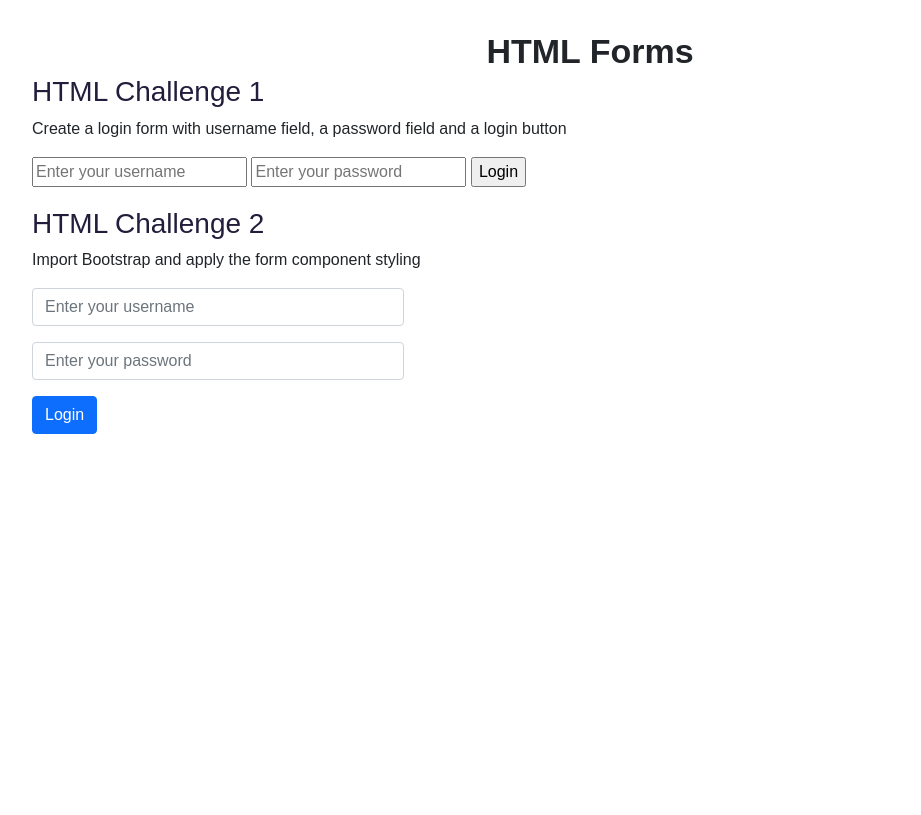
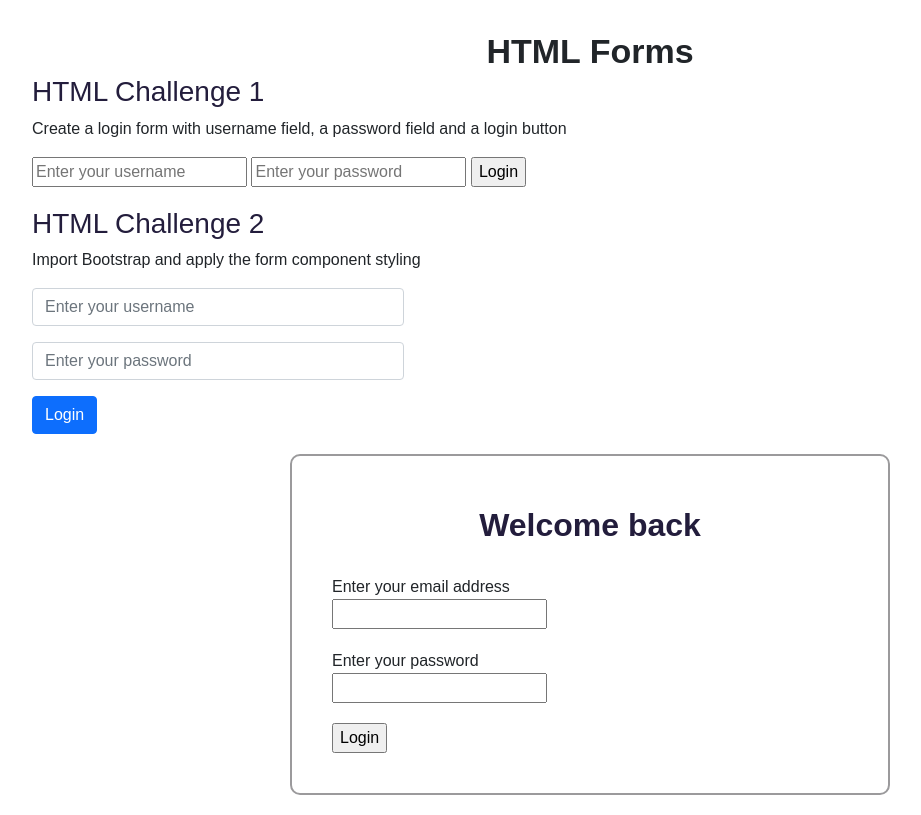
Before and after one commit to roberta-munive/she_codes_plus, a website built with Parcel: page week_2/lesson_8/index.html in a window 1280 px wide. Shown: the part 79-894 px from the top of the page, without its empty margins (50-971 px from the left). Before the commit the page ends 800 px from the top, so only its background shows below. Built offline with nearby package versions, Linux system fonts and the light colour scheme.

Commit message:
updated solutions to multiple homework exercises

```diff
--- a/weather_watch_app/css/style.css
+++ b/weather_watch_app/css/style.css
@@ -1,5 +1,4 @@
 body {
-  font-family: "Balsamiq Sans", sans-serif;
   font-family: "Roboto", sans-serif;
   background: linear-gradient(to top, #09203f 0%, #537895 100%);
 }
--- a/week_2/lesson_8/index.html
+++ b/week_2/lesson_8/index.html
@@ -9,6 +9,30 @@
       integrity="sha384-EVSTQN3/azprG1Anm3QDgpJLIm9Nao0Yz1ztcQTwFspd3yD65VohhpuuCOmLASjC"
       crossorigin="anonymous" />
     <link href="src/styles.css" rel="stylesheet" type="text/css" />
+    <style>
+      label {
+        display: block;
+      }
+
+      .form-group {
+        margin: 20px;
+      }
+
+      .login-container {
+        border: 2px solid #9b9a9c;
+        border-radius: 10px;
+        margin: 20px auto;
+        max-width: 600px;
+        padding: 20px;
+      }
+
+      .login-header {
+        font-size: 32px;
+        font-weight: 700;
+        margin: 30px;
+        text-align: center;
+      }
+    </style>
   </head>
 
   <body>
@@ -59,6 +83,28 @@
       </div>
     </div>
 
+    <div class="login-container">
+      <h3 class="login-header">Welcome back</h3>
+      <form class="login-form">
+        <div class="form-group">
+          <label for="email">Enter your email address</label>
+          <input
+            type="email"
+            name="email"
+            id="email"
+            autocomplete="off"
+            required />
+        </div>
+        <div class="form-group">
+          <label for="password-2">Enter your password</label>
+          <input type="password" name="password-2" id="password-2" required />
+        </div>
+        <div class="form-group">
+          <input type="submit" value="Login" />
+        </div>
+      </form>
+    </div>
+
     <script src="src/index.js"></script>
   </body>
 </html>
```
Also changed, not shown: weather_watch_app/index.html (+3 -0 lines), week_2/lesson_5/index.html (+23 -0 lines), week_2/lesson_5/src/styles.css (+21 -1 lines).
